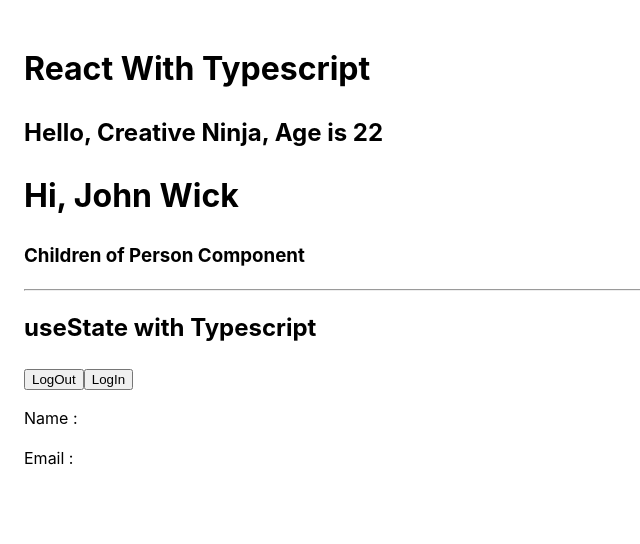
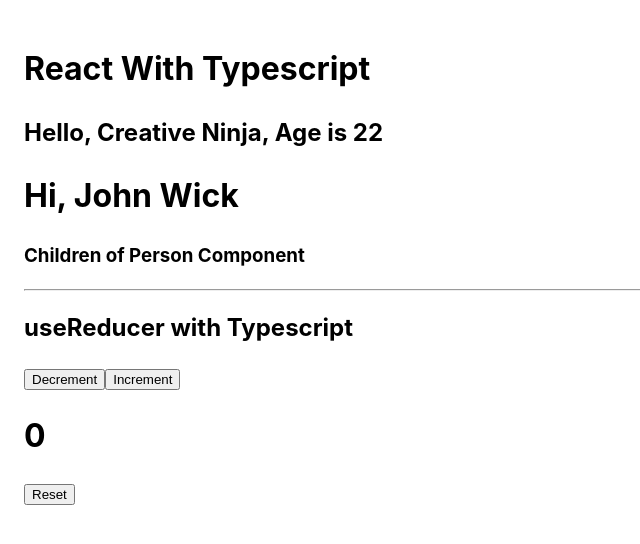
Before and after one commit to mryeminaung/typescript-learning, a React (Vite) app: page / in a window 1280 px wide. Shown: the top 544 px of the page, without its empty margins (0-640 px from the left). Built offline with nearby package versions, Linux system fonts and the light colour scheme.

Commit message:
implement counter with useReducer and TS

```diff
--- a/src/App.tsx
+++ b/src/App.tsx
@@ -6,6 +6,7 @@ import GenericType from "./learning/GenericType";
 import ReturnType from "./learning/ReturnType";
 import SpecialTypes from "./learning/SpecialTypes";
 import UseState from "./learning/hooks/UseState";
+import UseReducer from "./learning/hooks/UseReducer";
 
 type WelcomeProps = {
     name: string;
@@ -59,7 +60,8 @@ function App() {
             {/* <ArrObj /> */}
             {/* <ReturnType /> */}
             {/* <GenericType /> */}
-            <UseState />
+            {/* <UseState /> */}
+            <UseReducer />
         </>
     );
 }
--- /dev/null
+++ b/src/learning/hooks/UseReducer.tsx
@@ -0,0 +1,59 @@
+import { useReducer } from "react";
+
+const initialValue = { count: 0 };
+
+type CounterState = { count: number };
+
+// Discriminated Unions
+
+type UpdateAction = {
+    type: "INCREMENT" | "DECREMENT" | "RESET";
+    payload: number;
+};
+
+type ResetAction = {
+    type: "Reset";
+};
+
+type CounterAction = UpdateAction | ResetAction;
+
+const reducer = (state: CounterState, action: CounterAction): CounterState => {
+    switch (action.type) {
+        case "INCREMENT":
+            return { count: state.count + action.payload };
+        case "DECREMENT":
+            return { count: state.count - action.payload };
+        case "RESET":
+            return initialValue;
+        default:
+            return state;
+    }
+};
+
+function UseReducer() {
+    const [state, dispatch] = useReducer(reducer, initialValue);
+
+    return (
+        <>
+            <h2>useReducer with Typescript</h2>
+            <button
+                onClick={() => dispatch({ type: "DECREMENT", payload: 10 })}
+            >
+                Decrement
+            </button>
+            <button
+                onClick={() => dispatch({ type: "INCREMENT", payload: 10 })}
+            >
+                Increment
+            </button>
+
+            <h1>{state.count}</h1>
+
+            <button onClick={() => dispatch({ type: "RESET", payload: 0 })}>
+                Reset
+            </button>
+        </>
+    );
+}
+
+export default UseReducer;
```
